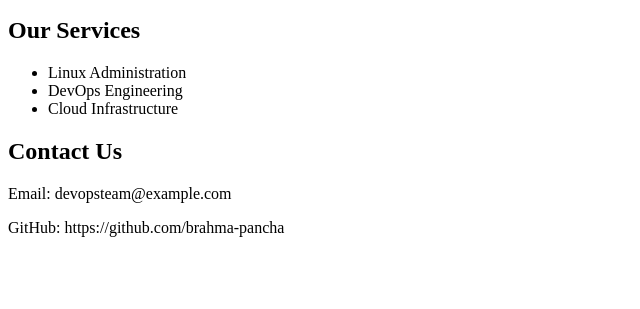
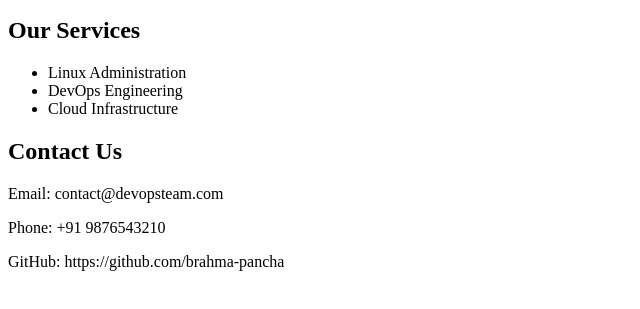
Before and after one commit to brahma-pancha/github-collaboration-lab-2026, a plain HTML site: page index.html in a window 1280 px wide. Shown: the part 101-410 px from the top of the page, without its empty margins (0-640 px from the left). Drawn offline with Linux system fonts and the light colour scheme.

Commit message:
Address contact section review feedback

```diff
--- a/index.html
+++ b/index.html
@@ -15,7 +15,8 @@
       <li>Cloud Infrastructure</li>
     </ul>
     <h2>Contact Us</h2>
-    <p>Email: devopsteam@example.com</p>
+    <p>Email: contact@devopsteam.com</p>
+    <p>Phone: +91 9876543210</p>
     <p>GitHub: https://github.com/brahma-pancha</p>
   </body>
 </html>
```
